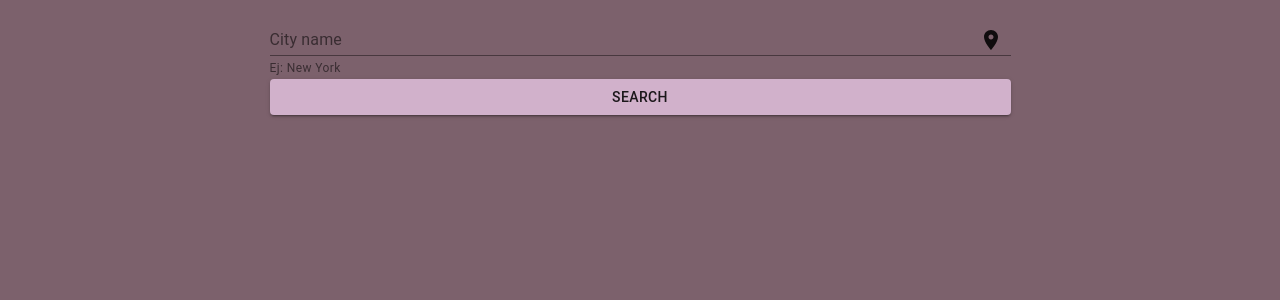
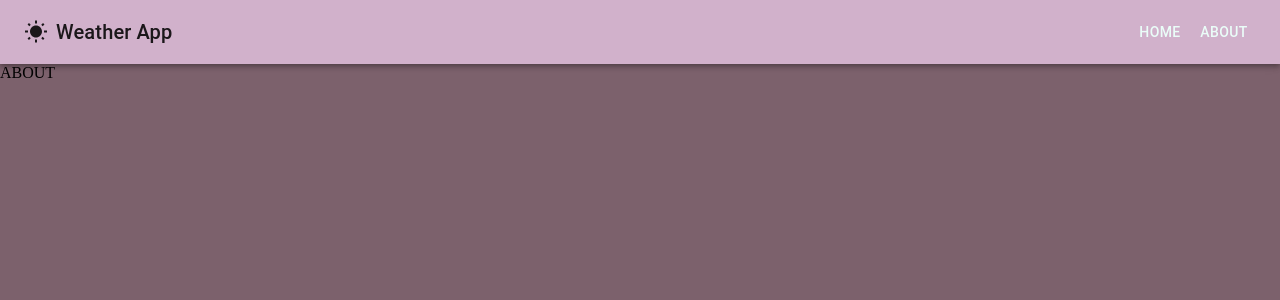
Before and after one commit to ArepaQuemada/weather-app, a React (Create React App) app: page /about in a window 1280 px wide. Shown: the top 300 px of the page. Built offline with nearby package versions, Linux system fonts and the light colour scheme.

Commit message:
Created header and added routes to home and about

```diff
--- a/src/App.js
+++ b/src/App.js
@@ -1,10 +1,12 @@
 import React from 'react';
-import Body from './Components/Body';
 import 'weather-icons/css/weather-icons.css'
+import Header from './Components/Header';
 
 function App() {
   return (
-    <Body/>
+    <div>
+      <Header/>
+    </div>
   );
 }
 
--- /dev/null
+++ b/src/Components/About.js
@@ -0,0 +1,9 @@
+import React from 'react';
+
+export default function Abount() {
+    return (
+        <div>
+            ABOUT
+        </div>
+    )
+}
--- /dev/null
+++ b/src/Components/Header.js
@@ -0,0 +1,59 @@
+import React from 'react';
+import { makeStyles, AppBar, Toolbar, Typography, Button } from '@material-ui/core';
+import About from './About';
+import Body from './Body';
+import WbSunnyIcon from '@material-ui/icons/WbSunny';
+import {
+    BrowserRouter as Router,
+    Switch,
+    Route,
+    Link
+} from "react-router-dom";
+
+const useStyles = makeStyles((theme) => ({
+    root: {
+        flexGrow: 1,
+    },
+    menuButton: {
+        marginRight: theme.spacing(1),
+    },
+    title: {
+        flexGrow: 1,
+    },
+    link: {
+        textDecoration: 'none'
+    }
+}));
+
+export default function Header() {
+    const classes = useStyles();
+
+    return (
+        <Router>
+            <div className={classes.root}>
+                <AppBar position="static" color="primary">
+                    <Toolbar>
+                        <WbSunnyIcon edge="start" className={classes.menuButton} color="inherit" />
+                        <Typography variant="h6" className={classes.title}>
+                            Weather App
+                        </Typography>
+                        <Link to="/" className={classes.link}>
+                            <Button color="secondary">HOME</Button>
+                        </Link>
+                        <Link to="about" className={classes.link}>
+                            <Button color="secondary">ABOUT</Button>
+                        </Link>
+                    </Toolbar>
+                </AppBar>
+            </div>
+            <Switch>
+                <Route exact path="/">
+                    <Body/>
+                </Route>
+                <Route path="/about">
+                    <About/>
+                </Route>
+            </Switch>
+        </Router>
+    );
+}
```
